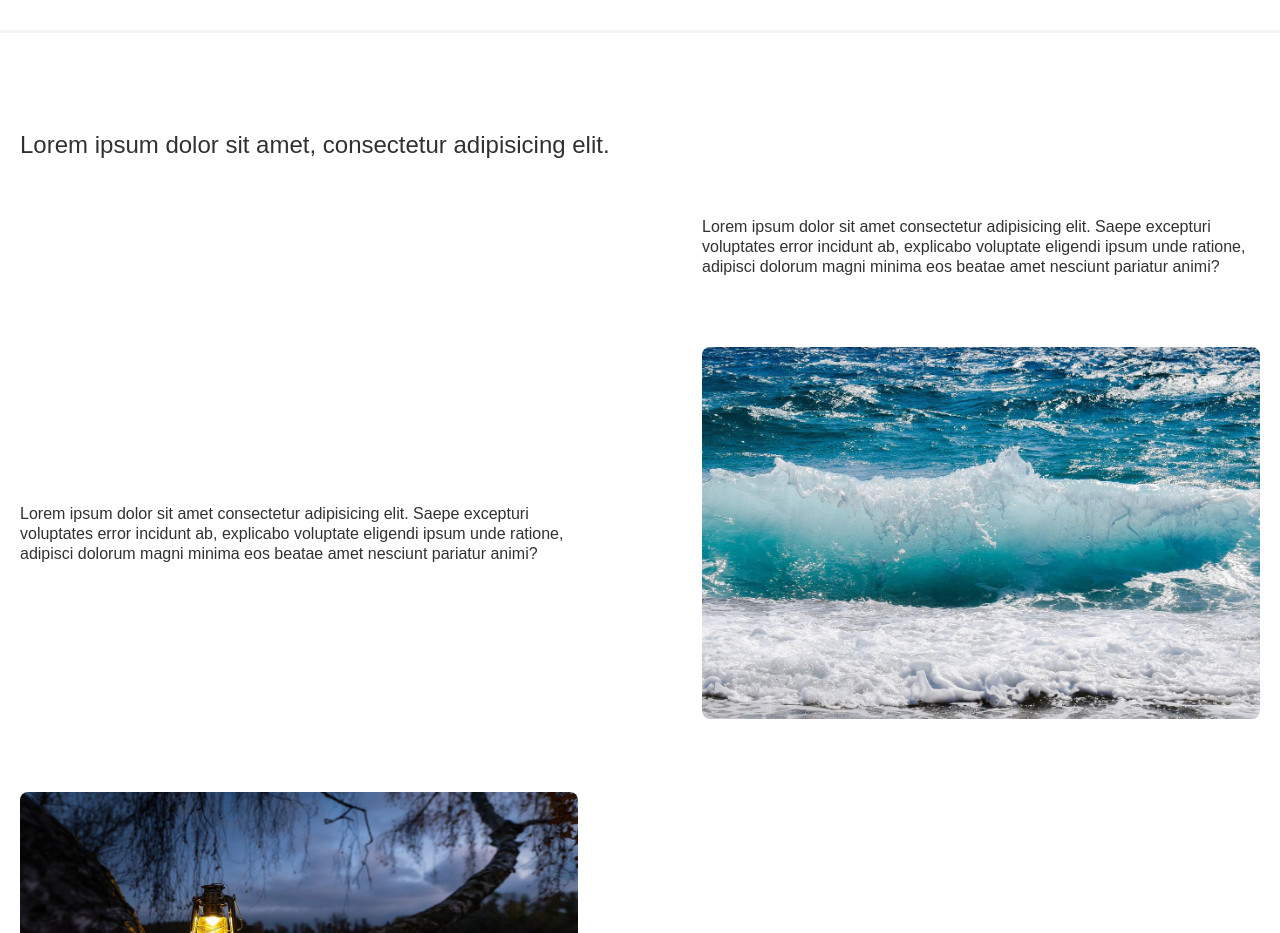
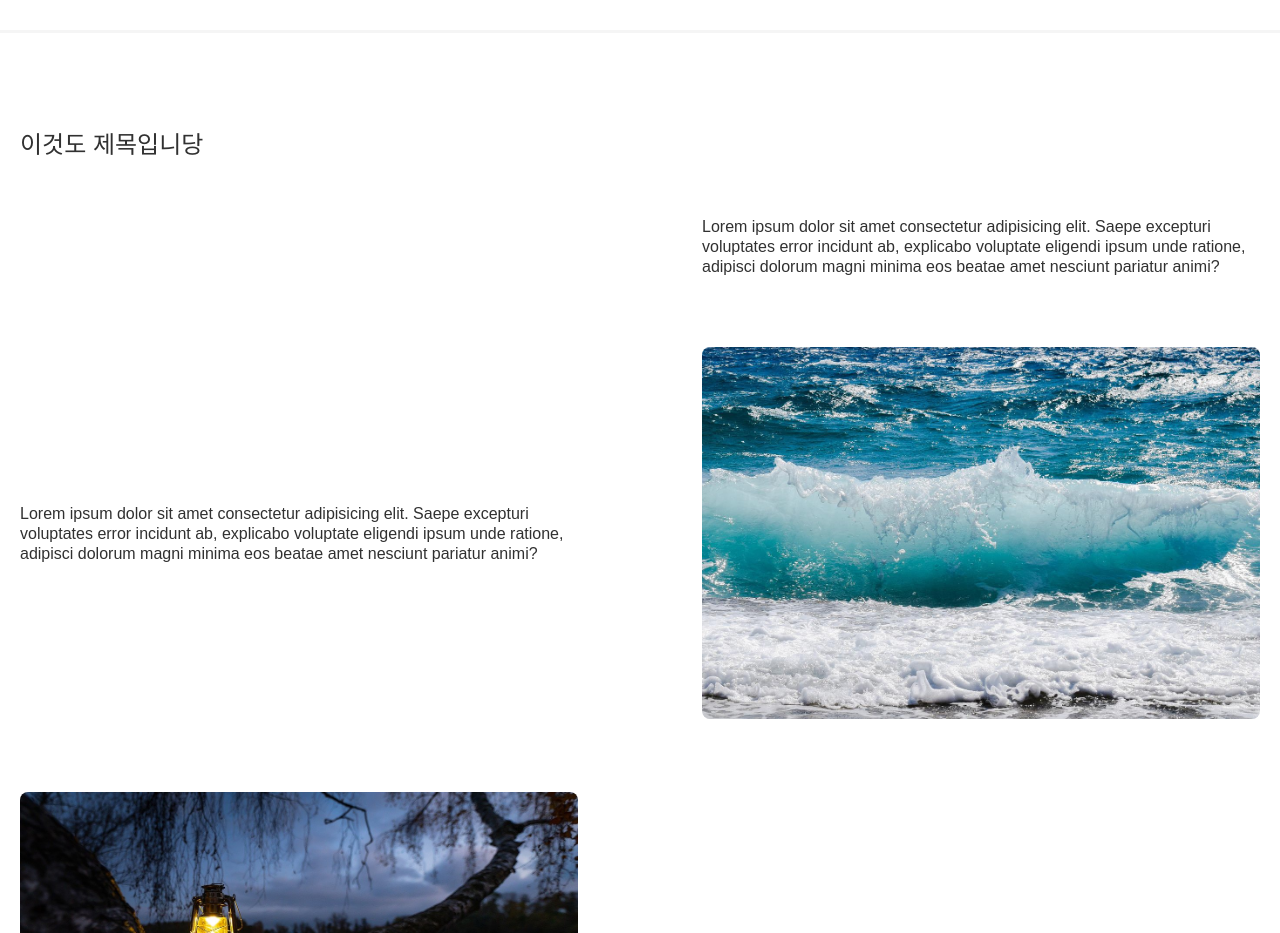
Before and after one commit to 10dy10/practice, a plain HTML site: page index.html in a window 1280 px wide. Shown: the part 1100-2033 px from the top of the page. Drawn offline with nearby package versions, Linux system fonts and the light colour scheme.

Commit message:
Update index.html

```diff
--- a/index.html
+++ b/index.html
@@ -72,7 +72,7 @@
   <section class="section02 section">
     <article>
       <div class="inner">
-        <h2>Lorem ipsum dolor sit amet, consectetur adipisicing elit.</h2>
+        <h2>이것도 제목입니당</h2>
         <div class="part01 part">
           <div class="img-box">
             <img src="./images/image02.jpg" alt="" class="slide-in aling-left">
```
